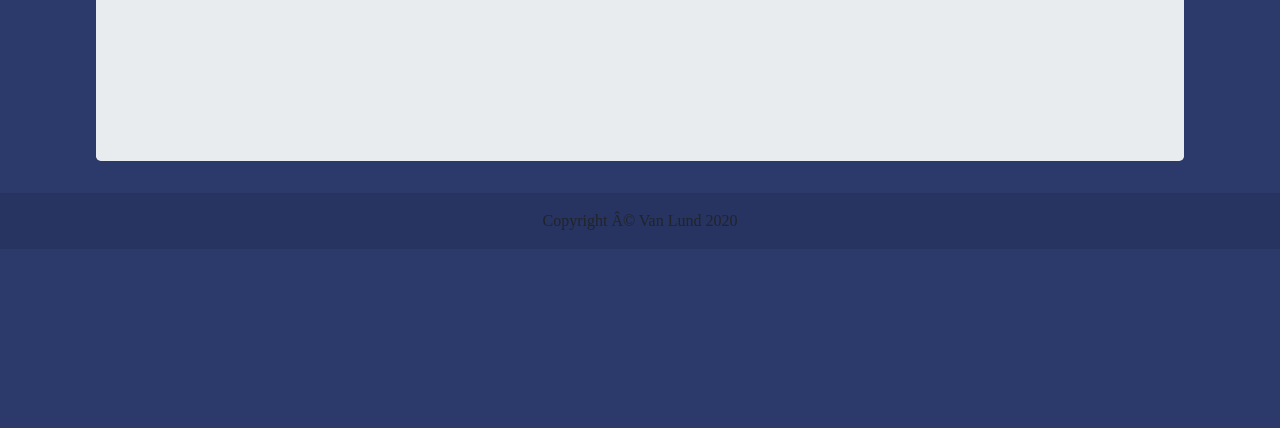
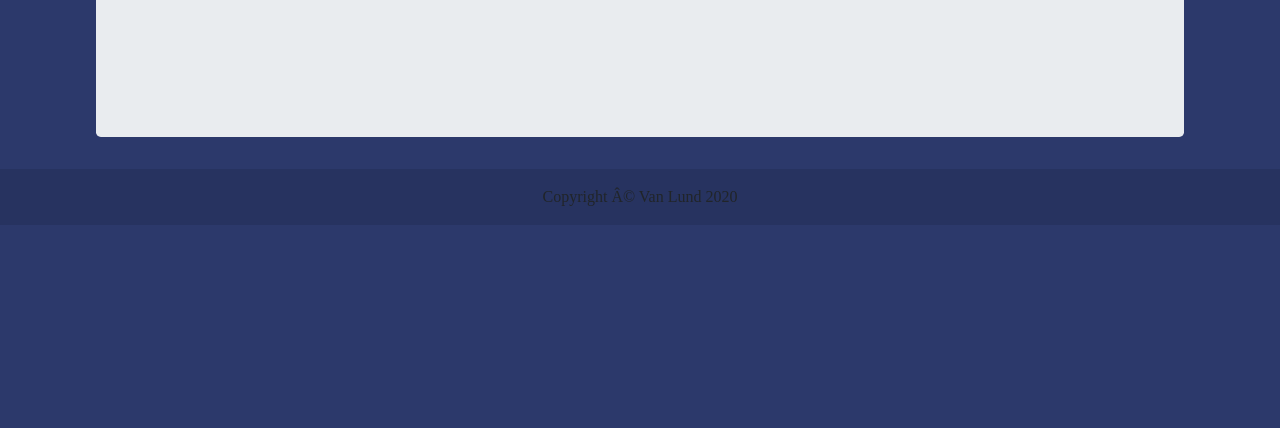
Before and after one commit to vinlind/vinlind.us, a plain HTML site: page index.html in a window 1280 px wide. Shown: the part 372-800 px from the top of the page. Drawn offline with Linux system fonts and the light colour scheme; a web font is replaced by a local one.

Commit message:
fix missing bracket in bootstrap css

```diff
--- a/index.html
+++ b/index.html
@@ -12,7 +12,7 @@
 	  <script src="js/bootstrap.js"></script>
 
     <!-- Bootstrap CSS -->
-	  <link rel="stylesheet" href="css/bootstrap.css"
+	  <link rel="stylesheet" href="css/bootstrap.css">
 
     <title>vinlind - Home</title>
     <link rel="stylesheet" href="css/style.css">
```
